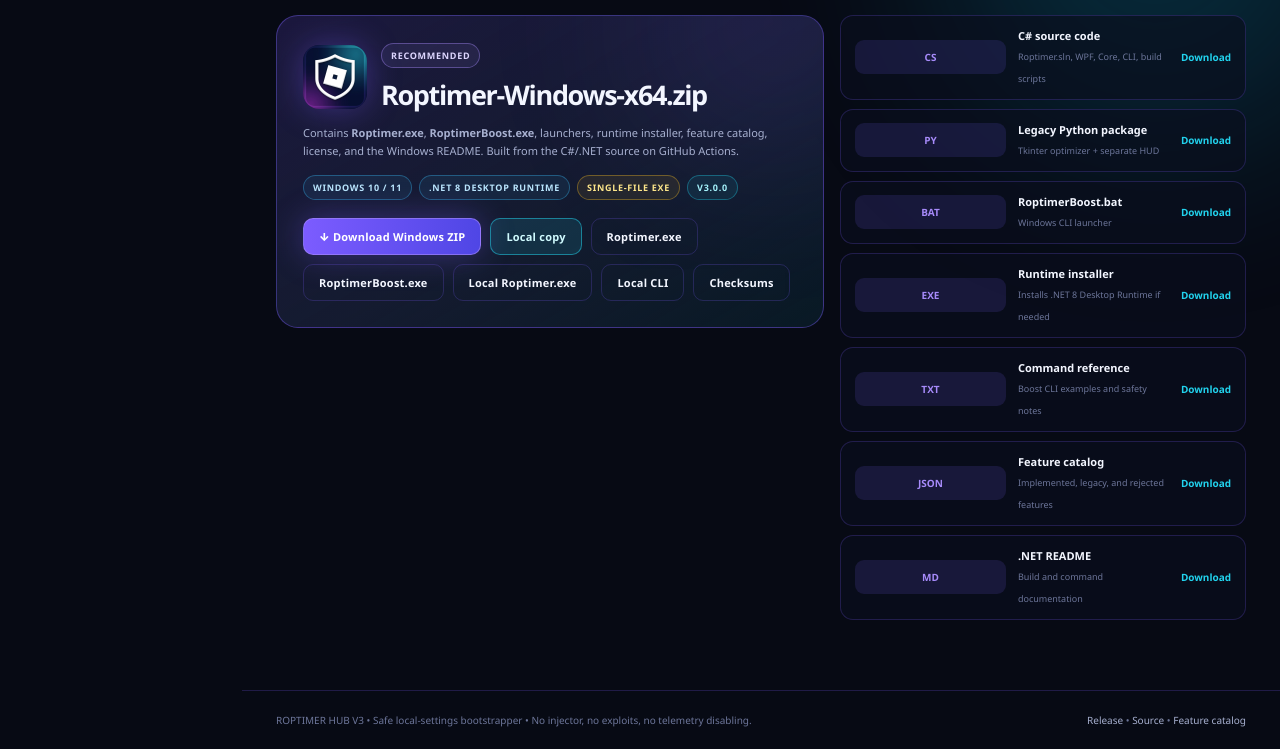
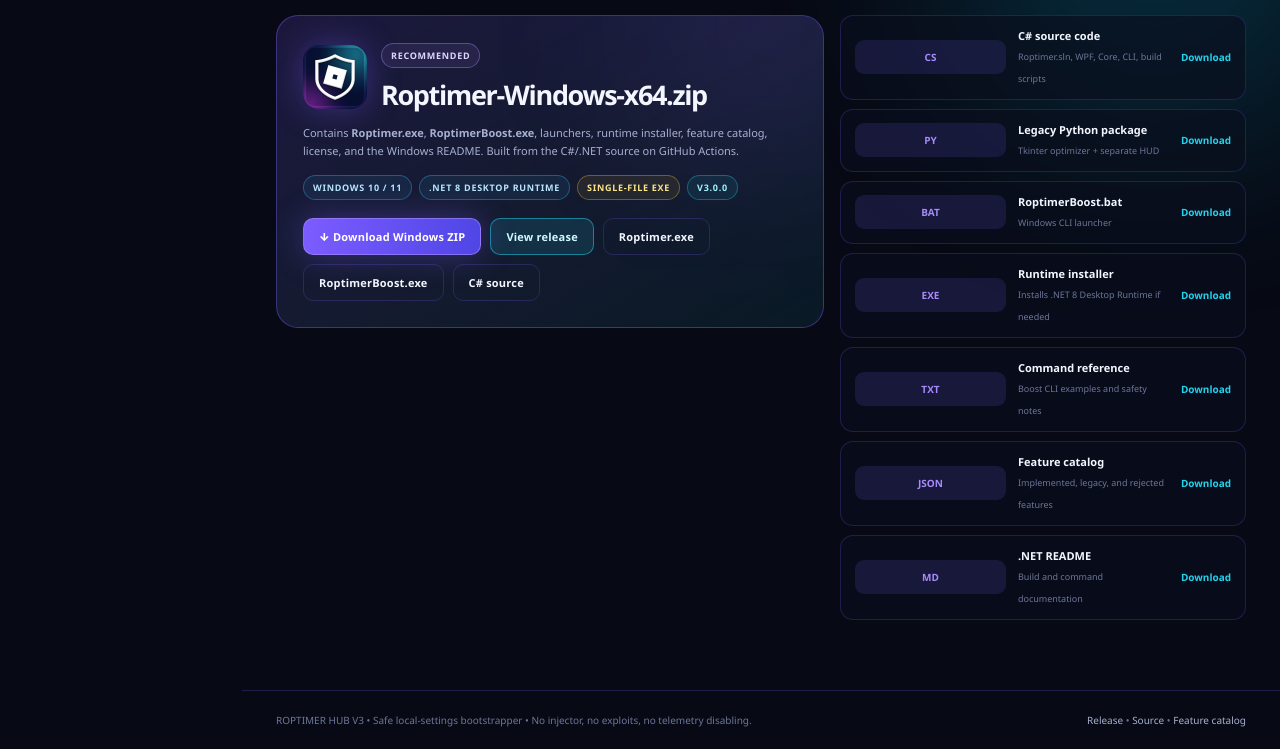
Before and after one commit to gefrus112/marktisoptimizer, a plain HTML site: page web/index.template.html in a window 1280 px wide. Shown: the part 826-1575 px from the top of the page. Drawn offline with Linux system fonts and the light colour scheme.

Commit message:
Publish Windows build assets through GitHub Releases
Co-authored-by: arena-agent <297053741+arena-agent@users.noreply.github.com>

```diff
--- a/web/index.template.html
+++ b/web/index.template.html
@@ -343,12 +343,10 @@
               </div>
               <div class="download-actions">
                 <a class="btn primary" href="__RELEASE_ZIP__" data-download>↓ Download Windows ZIP</a>
-                <a class="btn cyan" href="downloads/Roptimer-Windows-x64.zip" download>Local copy</a>
+                <a class="btn cyan" href="__RELEASE_ZIP__" data-download>View release</a>
                 <a class="btn ghost" href="__RELEASE_EXE__" data-download>Roptimer.exe</a>
                 <a class="btn ghost" href="__RELEASE_CLI__" data-download>RoptimerBoost.exe</a>
-                <a class="btn ghost" href="downloads/Roptimer.exe" download>Local Roptimer.exe</a>
-                <a class="btn ghost" href="downloads/RoptimerBoost.exe" download>Local CLI</a>
-                <a class="btn ghost" href="downloads/SHA256SUMS.txt" download>Checksums</a>
+                <a class="btn ghost" href="downloads/Roptimer-DotNet-Source.zip" download>C# source</a>
               </div>
             </article>
             <div class="file-list">
```
Also changed, not shown: web/downloads/Roptimer-DotNet-README.md (+4 -0 lines), web/index.html (+2 -4 lines), .github/workflows/build-windows.yml, README.md, dotnet/README.md, 2 other files.
